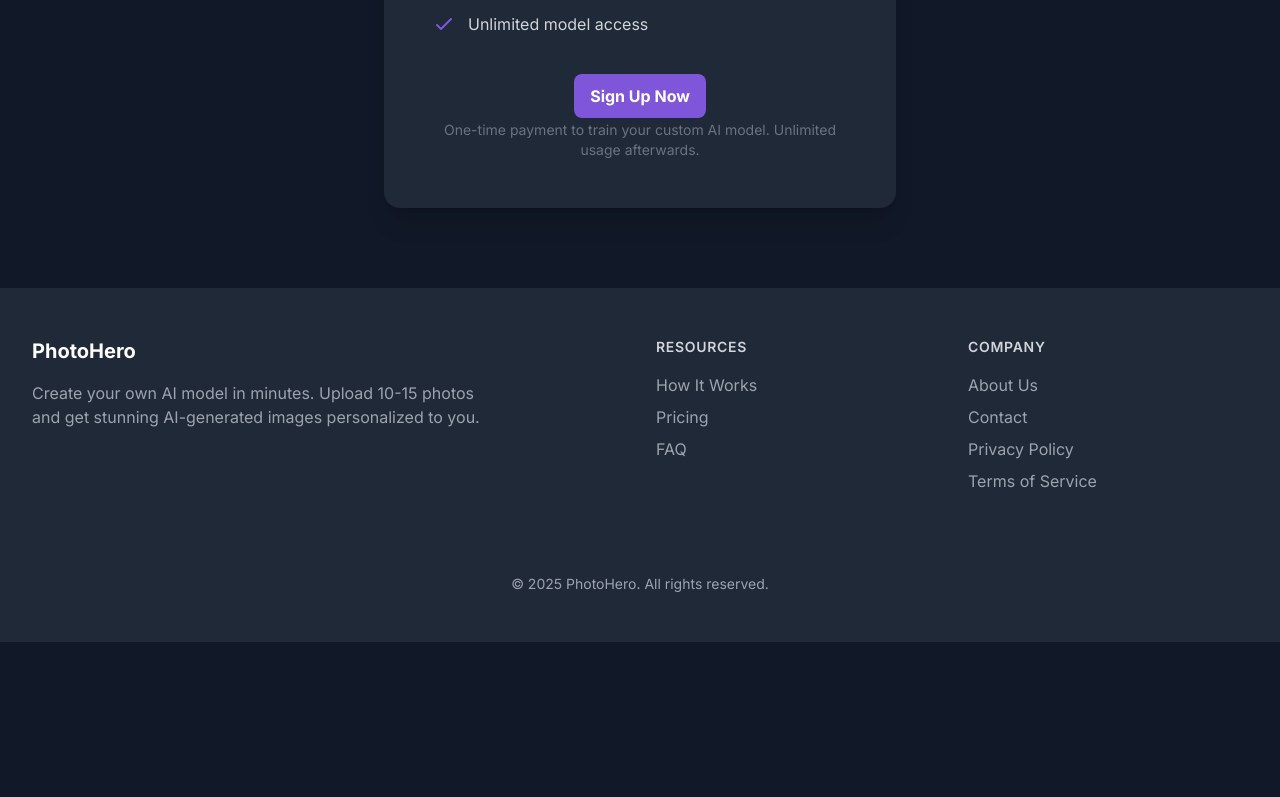
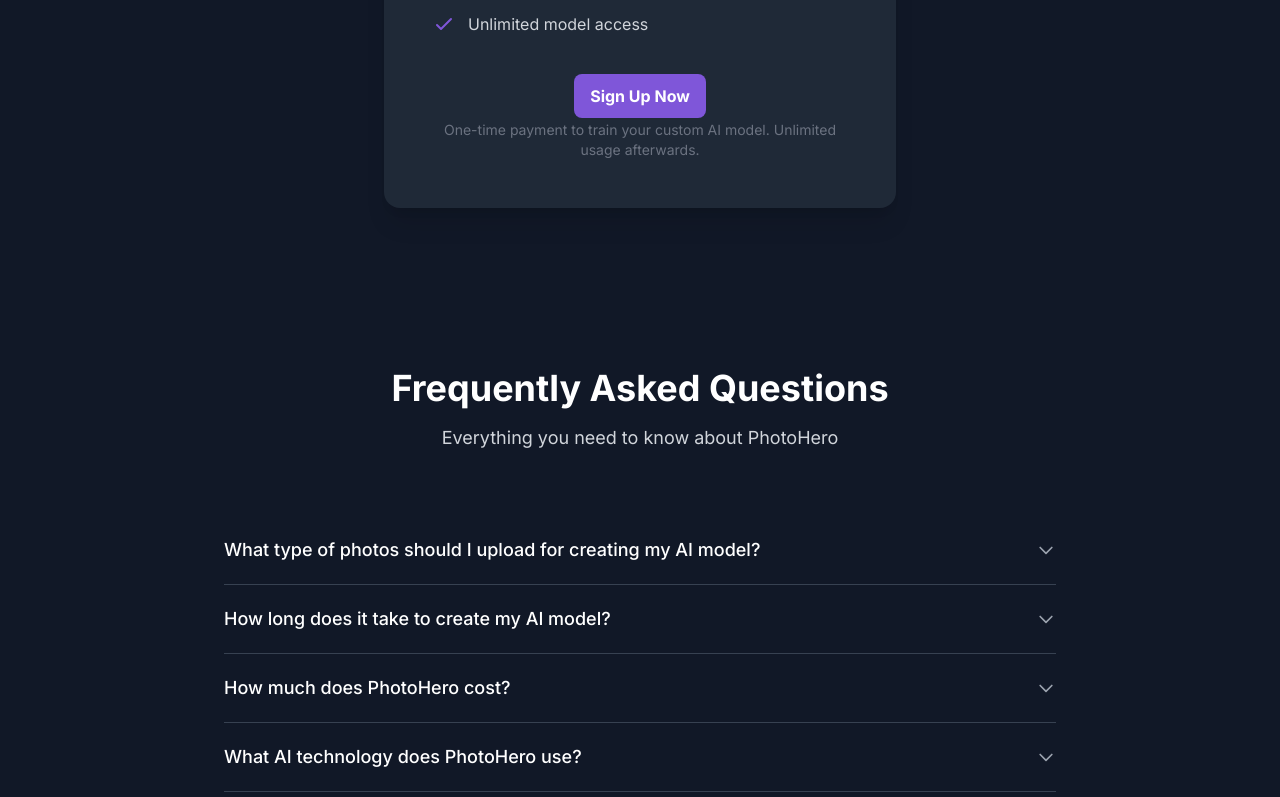
Before and after one commit to arian-jo/cursor-photohero-v1, a Next.js app: page / in a window 1280 px wide. Shown: the part 2000-2797 px from the top of the page. Before the commit the page ends 2642 px from the top, so only its background shows below. Built offline with nearby package versions, Linux system fonts and the light colour scheme.

Commit message:
Add FAQ section to landing page

```diff
--- a/src/app/page.tsx
+++ b/src/app/page.tsx
@@ -3,6 +3,7 @@
 import Hero from '@/components/Hero';
 import HowItWorks from '@/components/HowItWorks';
 import Pricing from '@/components/Pricing';
+import FAQ from '@/components/FAQ';
 import Footer from '@/components/Footer';
 
 export default function Home() {
@@ -12,6 +13,7 @@
       <Hero />
       <HowItWorks />
       <Pricing />
+      <FAQ />
       <Footer />
     </main>
   );
--- /dev/null
+++ b/src/components/FAQ.tsx
@@ -0,0 +1,126 @@
+'use client';
+
+import React, { useState } from 'react';
+
+type FAQItemProps = {
+  question: string;
+  answer: React.ReactNode;
+};
+
+const FAQItem = ({ question, answer }: FAQItemProps) => {
+  const [isOpen, setIsOpen] = useState(false);
+
+  return (
+    <div className="border-b border-gray-700">
+      <button
+        className="flex justify-between items-center w-full py-5 text-left"
+        onClick={() => setIsOpen(!isOpen)}
+      >
+        <span className="text-lg font-medium text-white">{question}</span>
+        <svg
+          className={`w-5 h-5 text-gray-400 transform transition-transform duration-200 ${
+            isOpen ? 'rotate-180' : ''
+          }`}
+          fill="none"
+          viewBox="0 0 24 24"
+          stroke="currentColor"
+        >
+          <path
+            strokeLinecap="round"
+            strokeLinejoin="round"
+            strokeWidth={2}
+            d="M19 9l-7 7-7-7"
+          />
+        </svg>
+      </button>
+      <div
+        className={`overflow-hidden transition-all duration-300 ${
+          isOpen ? 'max-h-96 pb-5' : 'max-h-0'
+        }`}
+      >
+        <div className="text-gray-400">{answer}</div>
+      </div>
+    </div>
+  );
+};
+
+const FAQ = () => {
+  const faqItems = [
+    {
+      question: "What type of photos should I upload for creating my AI model?",
+      answer: (
+        <>
+          <p>For best results, upload 10-15 photos that:</p>
+          <ul className="list-disc pl-5 mt-2 space-y-1">
+            <li>Show a variety of expressions and angles</li>
+            <li>Have good lighting and clear visibility of your face</li>
+            <li>Include only yourself (avoid group photos)</li>
+            <li>Include a mix of close-ups and full-body shots</li>
+            <li>Are high quality (at least 1080px resolution)</li>
+          </ul>
+        </>
+      ),
+    },
+    {
+      question: "How long does it take to create my AI model?",
+      answer: "Your custom AI model will be ready in approximately 10 minutes after you upload your photos. You'll be notified when the training is complete.",
+    },
+    {
+      question: "How much does PhotoHero cost?",
+      answer: "PhotoHero costs just $9 USD as a one-time payment to train your custom AI model. After that, you'll have unlimited access to your model to generate images.",
+    },
+    {
+      question: "What AI technology does PhotoHero use?",
+      answer: "PhotoHero uses fal.ai's 'flux' models to train your custom AI model. This advanced technology allows for high-quality, personalized image generation based on your uploaded photos.",
+    },
+    {
+      question: "How realistic will my AI photos look?",
+      answer: "The quality of your AI-generated photos depends on the quality and variety of the photos you upload. With good input photos, you can expect highly realistic results that capture your likeness while allowing creative flexibility.",
+    },
+    {
+      question: "What file formats do you accept for photos?",
+      answer: "We accept JPG, PNG, and WEBP file formats for your photos. Each photo should be less than 10MB in size for optimal processing.",
+    },
+    {
+      question: "Can I delete my data?",
+      answer: "Yes, you can request to delete all your data, including your photos and trained model, at any time through your account settings or by contacting our support team.",
+    },
+    {
+      question: "What payment methods do you accept?",
+      answer: "We accept payments through PayPal, which supports various payment methods including credit cards, debit cards, and PayPal balance.",
+    },
+    {
+      question: "Can I get a refund?",
+      answer: "We offer refunds within 7 days of purchase if you're not satisfied with the results of your AI model. Please contact our support team to request a refund.",
+    },
+    {
+      question: "How do I use my AI model after it's created?",
+      answer: "Once your model is trained, you'll have access to a simple interface where you can enter text prompts to generate images. You can create various scenarios, styles, and settings featuring your likeness.",
+    }
+  ];
+
+  return (
+    <section id="faq" className="py-20 bg-dark">
+      <div className="max-w-4xl mx-auto px-4 sm:px-6 lg:px-8">
+        <div className="text-center mb-16">
+          <h2 className="section-title">Frequently Asked Questions</h2>
+          <p className="section-subtitle">
+            Everything you need to know about PhotoHero
+          </p>
+        </div>
+
+        <div className="space-y-0">
+          {faqItems.map((item, index) => (
+            <FAQItem
+              key={index}
+              question={item.question}
+              answer={item.answer}
+            />
+          ))}
+        </div>
+      </div>
+    </section>
+  );
+};
+
+export default FAQ;
--- a/src/components/Footer.tsx
+++ b/src/components/Footer.tsx
@@ -30,7 +30,7 @@
                 </Link>
               </li>
               <li>
-                <Link href="#" className="text-gray-400 hover:text-white transition">
+                <Link href="/#faq" className="text-gray-400 hover:text-white transition">
                   FAQ
                 </Link>
               </li>
--- a/src/components/Navbar.tsx
+++ b/src/components/Navbar.tsx
@@ -29,6 +29,12 @@
                 className="text-gray-300 hover:text-white px-3 py-2 rounded-md text-sm font-medium"
               >
                 How It Works
+              </Link>
+              <Link
+                href="/#faq"
+                className="text-gray-300 hover:text-white px-3 py-2 rounded-md text-sm font-medium"
+              >
+                FAQ
               </Link>
               <Link
                 href="/auth/signin"
@@ -102,6 +108,13 @@
               How It Works
             </Link>
             <Link
+              href="/#faq"
+              className="text-gray-300 hover:text-white block px-3 py-2 rounded-md text-base font-medium"
+              onClick={() => setIsMenuOpen(false)}
+            >
+              FAQ
+            </Link>
+            <Link
               href="/auth/signin"
               className="bg-primary hover:bg-primary/90 text-white block px-3 py-2 rounded-md text-base font-medium"
               onClick={() => setIsMenuOpen(false)}
```
